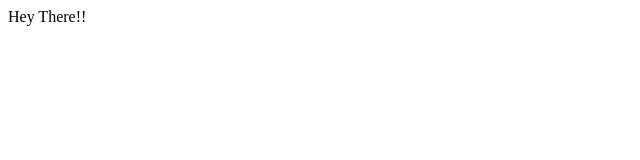
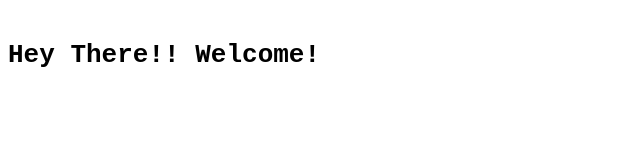
Before and after one commit to PranavPM/PranavPM.github.io, a plain HTML site: page index.html in a window 1280 px wide. Shown: the whole page, without its empty margins (0-640 px from the left). Drawn offline with Linux system fonts and the light colour scheme.

Commit message:
Update index.html

```diff
--- a/index.html
+++ b/index.html
@@ -3,6 +3,8 @@
 		<title>Hello!</title>
 	</head>
 	<body>
-		<p>Hey There!!</p>
+		<pre>
+		<h1>Hey There!! Welcome!</h1>
+		</pre>
 	</body>
 </html>
```
